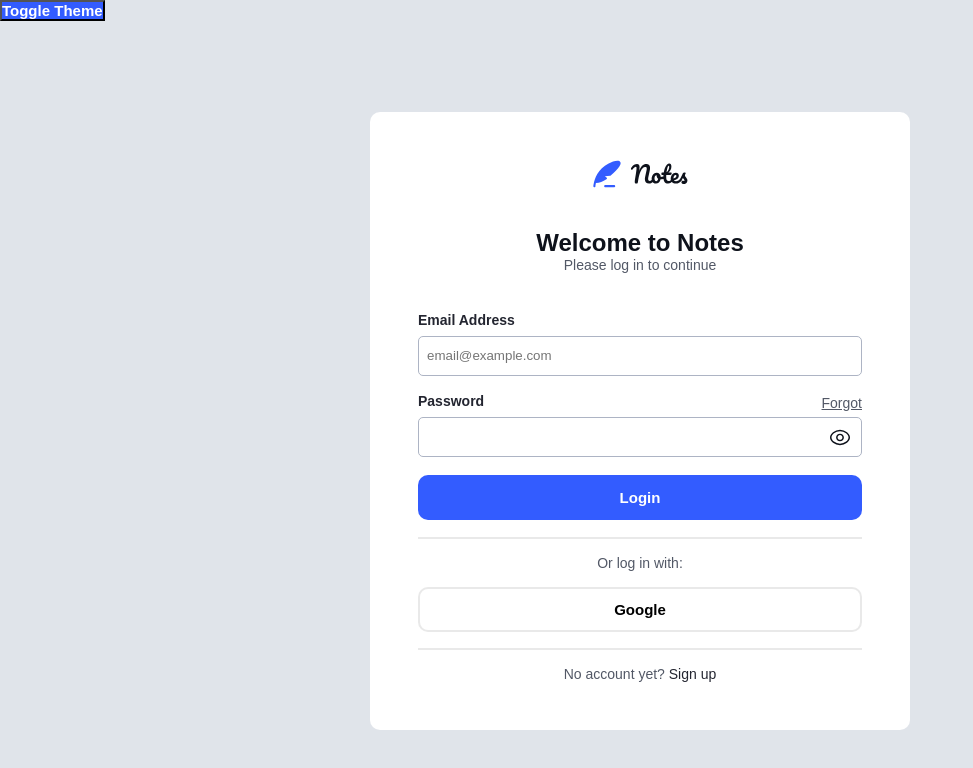
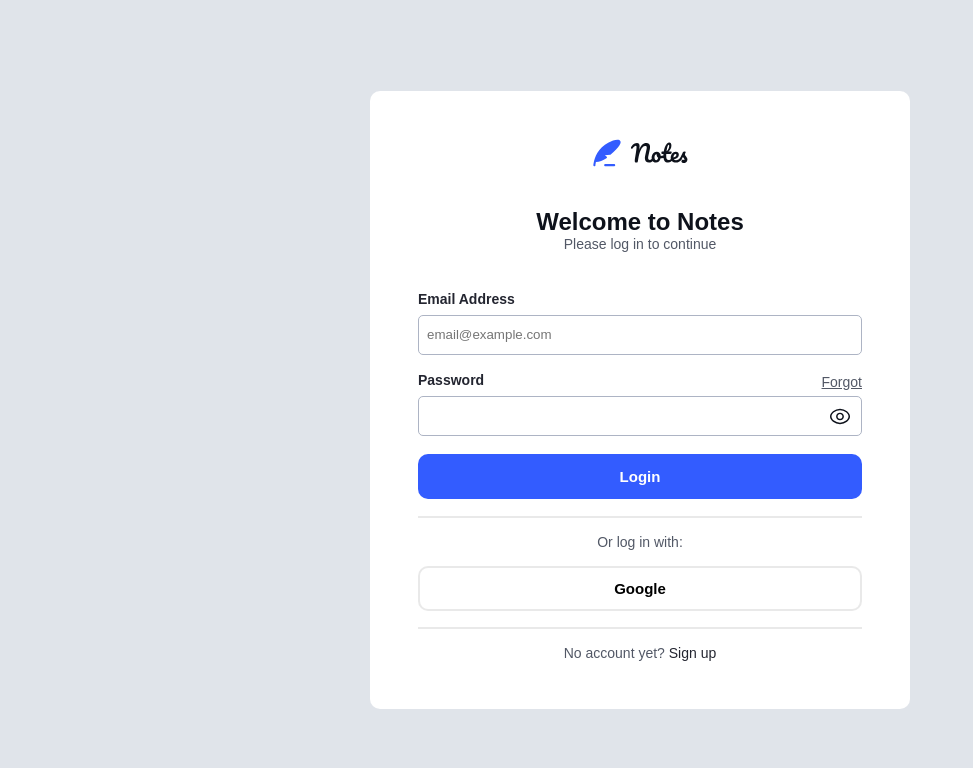
Before and after one commit to LeoLoureiro-code/NotesApp, an Angular app: page /login in a window 1280 px wide. Shown: the top 768 px of the page, without its empty margins (0-973 px from the left). Built offline with nearby package versions, Linux system fonts and the light colour scheme.

Commit message:
remove theme button for now

```diff
--- a/src/app/app.component.html
+++ b/src/app/app.component.html
@@ -1,4 +1,4 @@
-<button (click)="toggleTheme()">Toggle Theme</button>
+<!-- <button (click)="toggleTheme()">Toggle Theme</button>-->
 <section [ngClass]="currentTheme + '-theme'">
     <router-outlet></router-outlet>
 </section>
```
